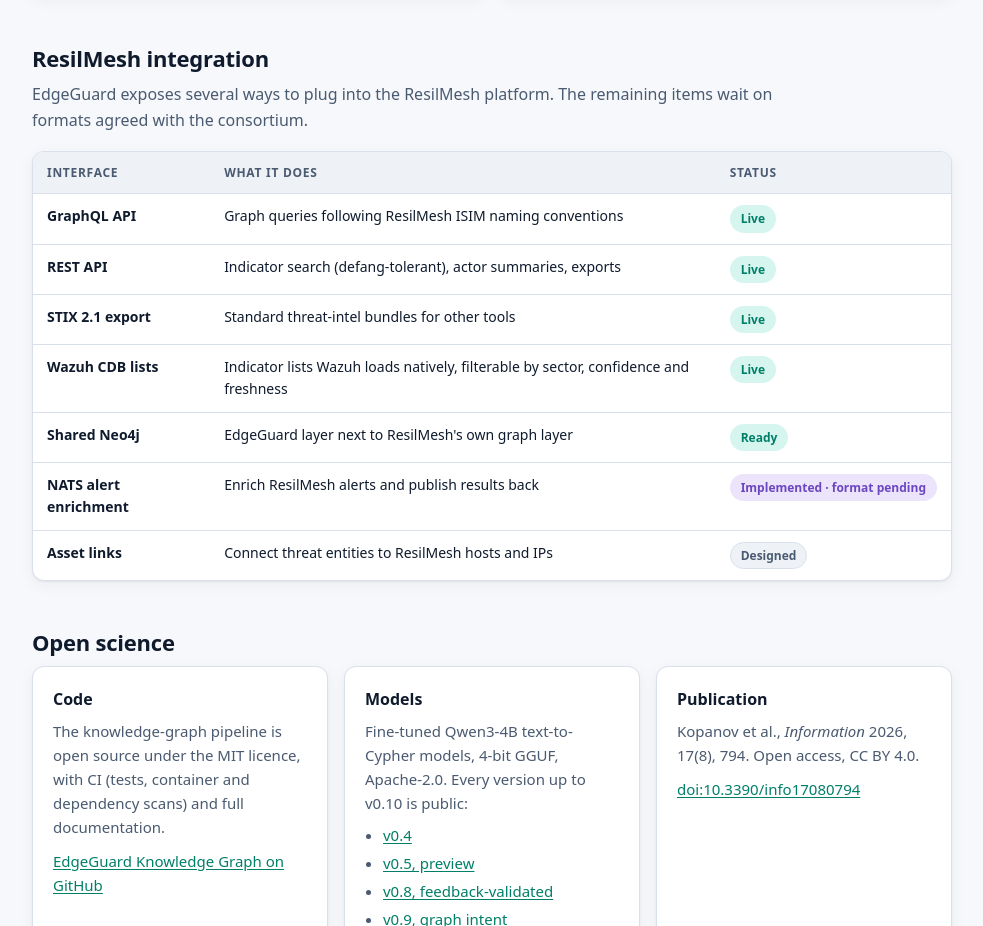
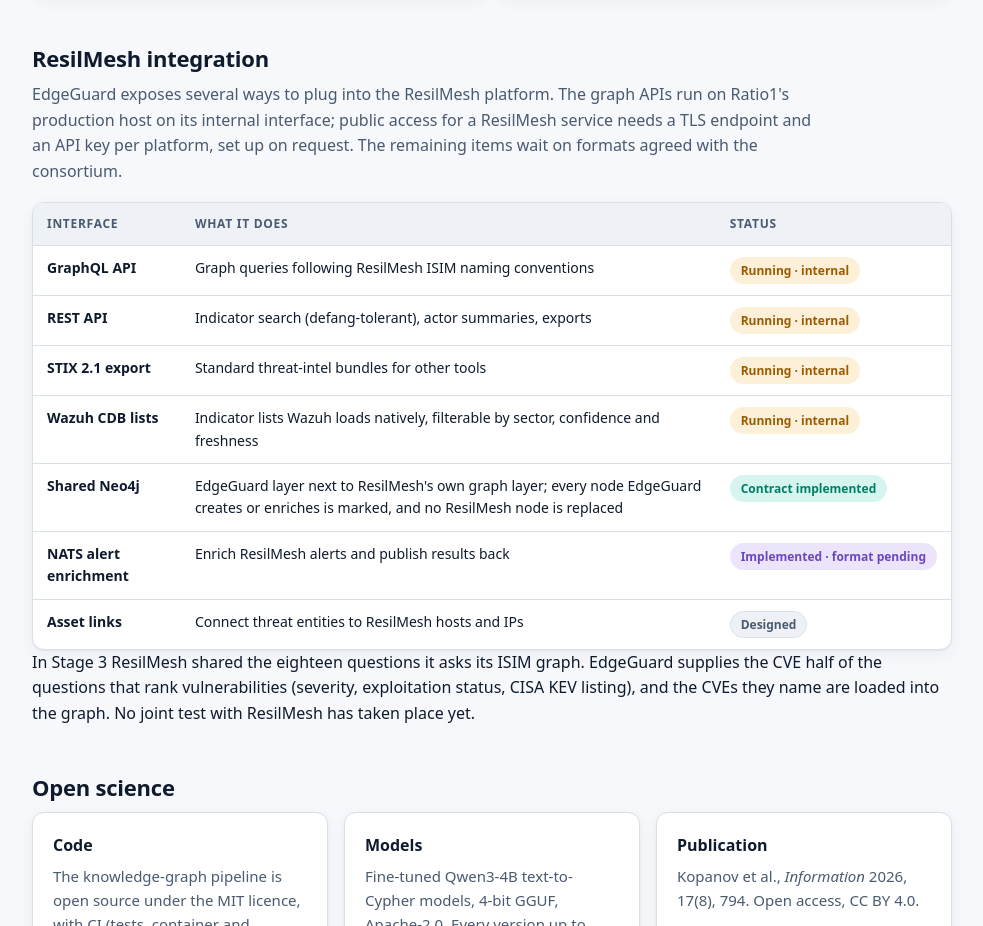
Before and after one commit to Kopanov/EdgeGuard, a plain HTML site: page index.html in a window 1280 px wide. Shown: the part 3145-4071 px from the top of the page, without its empty margins (280-1263 px from the left). Drawn offline with Linux system fonts and the light colour scheme.

Commit message:
fix: ResilMesh table says the graph APIs run internally
What changed:
- GraphQL, REST, STIX 2.1 export and Wazuh CDB lists move from Live to Running, internal, with how public access is set up.
- Shared Neo4j now says the marking contract is implemented.
- Adds the Stage 3 ISIM question work and that no joint test has taken place.

Why:
- The R3 report corrects the same claim in Table 5: on 27 October the edgeguard.org paths returned 404.

Checks:
- Wording matches R3 inputs C18.

```diff
--- a/index.html
+++ b/index.html
@@ -503,21 +503,22 @@
       </div>
 
       <h2>ResilMesh integration</h2>
-      <p class="sub">EdgeGuard exposes several ways to plug into the ResilMesh platform. The remaining items wait on formats agreed with the consortium.</p>
+      <p class="sub">EdgeGuard exposes several ways to plug into the ResilMesh platform. The graph APIs run on Ratio1's production host on its internal interface; public access for a ResilMesh service needs a TLS endpoint and an API key per platform, set up on request. The remaining items wait on formats agreed with the consortium.</p>
       <div class="table-wrap">
         <table>
           <thead><tr><th>Interface</th><th>What it does</th><th>Status</th></tr></thead>
           <tbody>
-            <tr><td><strong>GraphQL API</strong></td><td>Graph queries following ResilMesh ISIM naming conventions</td><td><span class="chip done">Live</span></td></tr>
-            <tr><td><strong>REST API</strong></td><td>Indicator search (defang-tolerant), actor summaries, exports</td><td><span class="chip done">Live</span></td></tr>
-            <tr><td><strong>STIX 2.1 export</strong></td><td>Standard threat-intel bundles for other tools</td><td><span class="chip done">Live</span></td></tr>
-            <tr><td><strong>Wazuh CDB lists</strong></td><td>Indicator lists Wazuh loads natively, filterable by sector, confidence and freshness</td><td><span class="chip done">Live</span></td></tr>
-            <tr><td><strong>Shared Neo4j</strong></td><td>EdgeGuard layer next to ResilMesh's own graph layer</td><td><span class="chip done">Ready</span></td></tr>
+            <tr><td><strong>GraphQL API</strong></td><td>Graph queries following ResilMesh ISIM naming conventions</td><td><span class="chip live">Running · internal</span></td></tr>
+            <tr><td><strong>REST API</strong></td><td>Indicator search (defang-tolerant), actor summaries, exports</td><td><span class="chip live">Running · internal</span></td></tr>
+            <tr><td><strong>STIX 2.1 export</strong></td><td>Standard threat-intel bundles for other tools</td><td><span class="chip live">Running · internal</span></td></tr>
+            <tr><td><strong>Wazuh CDB lists</strong></td><td>Indicator lists Wazuh loads natively, filterable by sector, confidence and freshness</td><td><span class="chip live">Running · internal</span></td></tr>
+            <tr><td><strong>Shared Neo4j</strong></td><td>EdgeGuard layer next to ResilMesh's own graph layer; every node EdgeGuard creates or enriches is marked, and no ResilMesh node is replaced</td><td><span class="chip done">Contract implemented</span></td></tr>
             <tr><td><strong>NATS alert enrichment</strong></td><td>Enrich ResilMesh alerts and publish results back</td><td><span class="chip wait">Implemented · format pending</span></td></tr>
             <tr><td><strong>Asset links</strong></td><td>Connect threat entities to ResilMesh hosts and IPs</td><td><span class="chip">Designed</span></td></tr>
           </tbody>
         </table>
       </div>
+      <p class="sub">In Stage 3 ResilMesh shared the eighteen questions it asks its ISIM graph. EdgeGuard supplies the CVE half of the questions that rank vulnerabilities (severity, exploitation status, CISA KEV listing), and the CVEs they name are loaded into the graph. No joint test with ResilMesh has taken place yet.</p>
 
       <h2>Open science</h2>
       <div class="grid g3">
```
